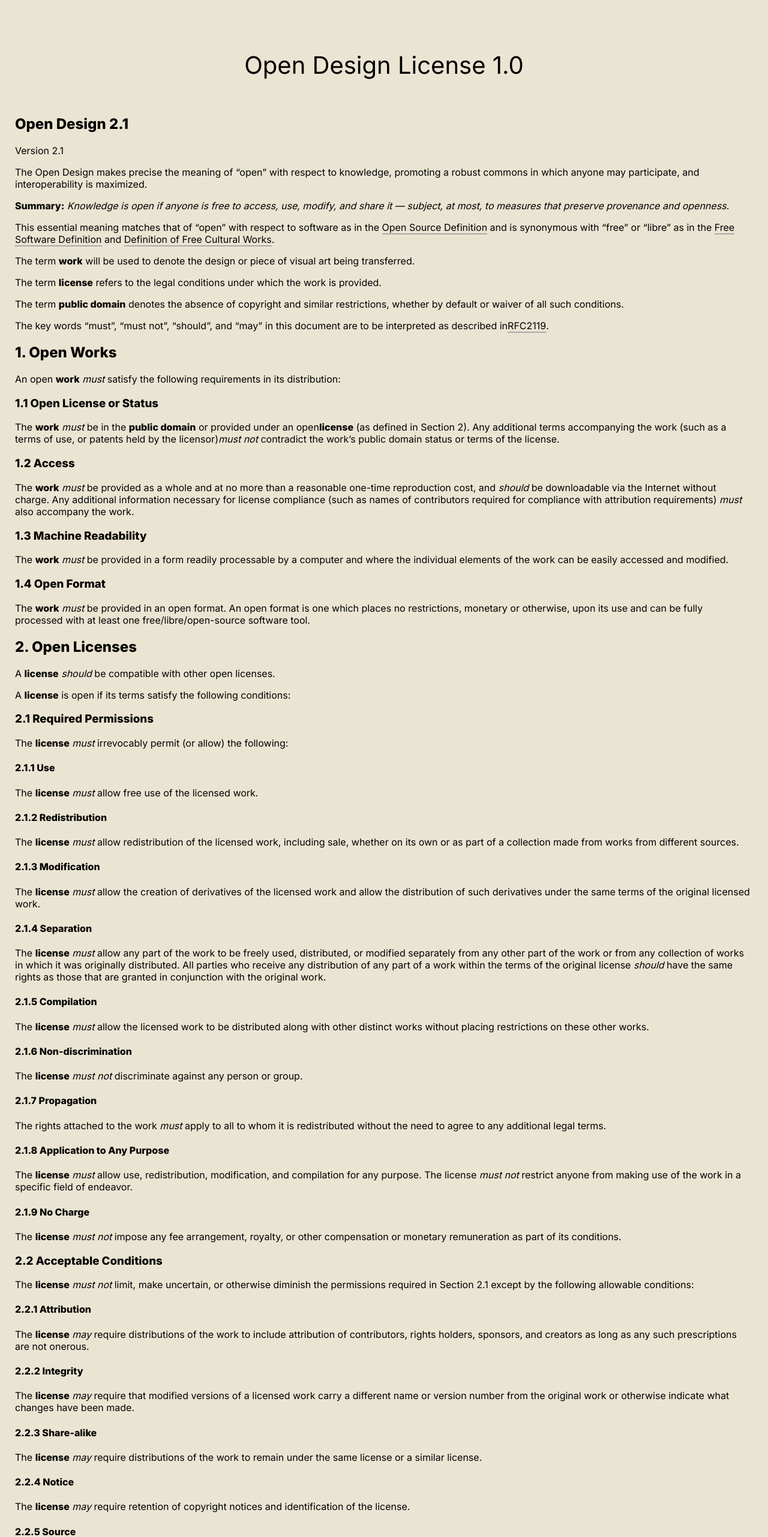
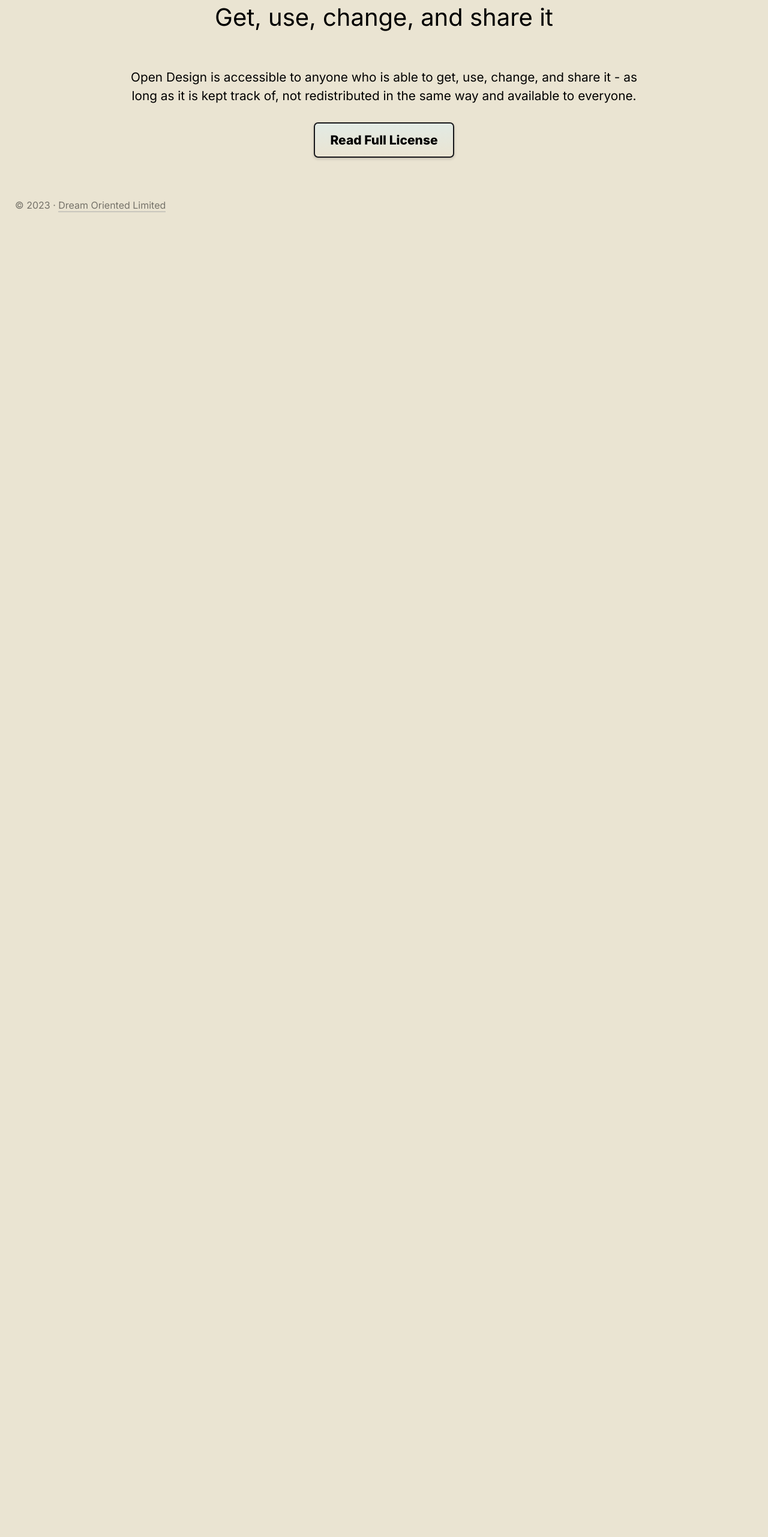
Before and after one commit to btk/opendesign, a Next.js app: page / in a window 1280 px wide. Shown: the part 234-2797 px from the top of the page at 60% size. After the commit the page ends 800 px from the top, so only its background shows below. Built offline with nearby package versions, Linux system fonts and the light colour scheme.

Commit message:
main flow, better license

```diff
--- a/components/Footer/index.js
+++ b/components/Footer/index.js
@@ -6,6 +6,9 @@ function Footer(){
   return(
     <>
       <div className={styles.footerCarrier}>
+        <footer className={styles.footer}>
+            <p style={{opacity: 0.5}}>&copy; {new Date().getFullYear()} &middot; <a href="https://dreamoriented.org" target="_blank" rel="noreferrer" style={{fontWeight: "normal"}}>Dream Oriented Limited</a></p>
+        </footer>
       </div>
     </>
   );
--- a/components/Footer/style.module.css
+++ b/components/Footer/style.module.css
@@ -1,5 +1,4 @@
 .footerCarrier {
-  background: #f1f5f9;
   margin-top: 20px;
 }
 
--- a/components/Header/index.js
+++ b/components/Header/index.js
@@ -8,7 +8,7 @@ function Header(){
     <>
       <div className={styles.header}>
         <div className={styles.headerHolder}>
-          <img className={styles.logo} src={"/logo.svg"} width={140} height={30} alt={`SVG Repo - Search, explore, edit and share open licensed SVG vectors`} />
+          <Link href="/"><img className={styles.logo} src={"/logo.svg"} width={140} height={30} alt={`SVG Repo - Search, explore, edit and share open licensed SVG vectors`} /></Link>
 
           <ul className={styles.menuMobile} style={{display: "auto"}}>
             <li>
--- a/pages/index.js
+++ b/pages/index.js
@@ -1,4 +1,5 @@
 import Image from 'next/image'
+import Link from 'next/link'
 import styles from '../styles/Home.module.css'
 import SEO from '@/components/SEO'
 import Layout from '@/components/layout';
@@ -10,172 +11,15 @@ export default function Home() {
         title="Open Design - License for Design" isHome={true}
         description="VRUX is an open-source software that makes prototyping VR experiences crazy fast and intuitive, express interest below."
       />
-      <div>
 
       <main className={styles.main}>
         <h1 style={{display: "none"}}>Open Design</h1>
-        <h2 className={styles.tagline}>Open Design License 1.0</h2>
+        <h2 className={styles.tagline}>Get, use, change, and share it</h2>
+        <p className={styles.taglineParagraph}>Open Design is accessible to anyone who is able to get, use, change, and share it - as long as it is kept track of, not redistributed in the same way and available to everyone.</p>
 
-        <div class="container">
-        <h2>Open Design 2.1</h2>
+        <Link href="/license/"><div className={styles.button}>Read Full License</div></Link>
+      </main>
 
-        <p>Version 2.1</p>
-
-        <p>The Open Design makes precise the meaning of “open” with respect to knowledge, promoting a robust commons in which anyone may participate, and interoperability is maximized.</p>
-
-        <p><strong>Summary:</strong> <em>Knowledge is open if anyone is free to access, use, modify, and share it — subject, at most, to measures that preserve provenance and openness.</em></p>
-
-        <p>This essential meaning matches that of “open” with respect to software as in the <a href="https://en.wikipedia.org/wiki/The_Open_Source_Definition">Open Source Definition</a> and is synonymous with “free” or “libre” as in the <a href="https://en.wikipedia.org/wiki/The_Free_Software_Definition">Free Software Definition</a> and <a href="https://en.wikipedia.org/wiki/Definition_of_Free_Cultural_Works">Definition of Free Cultural Works</a>.</p>
-
-        <p>The term <strong>work</strong> will be used to denote the design or piece of visual art being transferred.</p>
-
-        <p>The term <strong>license</strong> refers to the legal conditions under which the work is provided.</p>
-
-        <p>The term <strong>public domain</strong> denotes the absence of copyright and similar
-        restrictions, whether by default or waiver of all such conditions.</p>
-
-        <p>The key words “must”, “must not”, “should”, and “may”
-        in this document are to be interpreted as described in
-        <a href="https://tools.ietf.org/html/rfc2119">RFC2119</a>.</p>
-
-        <h2 id="1-open-works">1. Open Works</h2>
-
-        <p>An open <strong>work</strong> <em>must</em> satisfy the following requirements in its distribution:</p>
-
-        <h3 id="11-open-license-or-status">1.1 Open License or Status</h3>
-
-        <p>The <strong>work</strong> <em>must</em> be in the <strong>public domain</strong> or provided under an open
-        <strong>license</strong> (as defined in Section 2).  Any additional terms accompanying
-        the work (such as a terms of use, or patents held by the licensor)
-        <em>must not</em> contradict the work’s public domain status or terms of the license.</p>
-
-        <h3 id="12-access">1.2 Access</h3>
-
-        <p>The <strong>work</strong> <em>must</em> be provided as a whole and at no more than a reasonable
-        one-time reproduction cost, and <em>should</em> be downloadable via the Internet without charge.
-        Any additional information necessary for license compliance (such as names of
-        contributors required for compliance with attribution requirements) <em>must</em> also
-        accompany the work.</p>
-
-        <h3 id="13-machine-readability">1.3 Machine Readability</h3>
-
-        <p>The <strong>work</strong> <em>must</em> be provided in a form readily processable by a computer and where the individual elements of the work can be easily accessed and modified.</p>
-
-        <h3 id="14-open-format">1.4 Open Format</h3>
-
-        <p>The <strong>work</strong> <em>must</em> be provided in an open format. An open format is
-        one which places no restrictions, monetary or otherwise, upon its use and can be fully processed
-        with at least one free/libre/open-source software tool.</p>
-
-        <h2 id="2-open-licenses">2. Open Licenses</h2>
-
-        <p>A <strong>license</strong> <em>should</em> be compatible with other open licenses.</p>
-
-        <p>A <strong>license</strong> is open if its terms satisfy the following conditions:</p>
-
-        <h3 id="21-required-permissions">2.1 Required Permissions</h3>
-
-        <p>The <strong>license</strong> <em>must</em> irrevocably permit (or allow) the following:</p>
-
-        <h4 id="211-use">2.1.1 Use</h4>
-
-        <p>The <strong>license</strong> <em>must</em> allow free use of the licensed work.</p>
-
-        <h4 id="212-redistribution">2.1.2 Redistribution</h4>
-
-        <p>The <strong>license</strong> <em>must</em> allow redistribution of the licensed work,
-        including sale, whether on its own or as part of a collection made from
-        works from different sources.</p>
-
-        <h4 id="213-modification">2.1.3 Modification</h4>
-
-        <p>The <strong>license</strong> <em>must</em> allow the creation of derivatives of the licensed
-        work and allow the distribution of such derivatives under the same
-        terms of the original licensed work.</p>
-
-        <h4 id="214-separation">2.1.4 Separation</h4>
-
-        <p>The <strong>license</strong> <em>must</em> allow any part of the work
-        to be freely used, distributed, or modified separately from any other part
-        of the work or from any collection of works in which it was originally
-        distributed. All parties who receive any distribution of any part of
-        a work within the terms of the original license <em>should</em> have the same rights
-        as those that are granted in conjunction with the original work.</p>
-
-        <h4 id="215-compilation">2.1.5 Compilation</h4>
-
-        <p>The <strong>license</strong> <em>must</em> allow the licensed work to be distributed along
-        with other distinct works without placing restrictions on these other works.</p>
-
-        <h4 id="216-non-discrimination">2.1.6 Non-discrimination</h4>
-
-        <p>The <strong>license</strong> <em>must not</em> discriminate against any person or group.</p>
-
-        <h4 id="217-propagation">2.1.7 Propagation</h4>
-
-        <p>The rights attached to the work <em>must</em> apply to all to whom it is redistributed
-        without the need to agree to any additional legal terms.</p>
-
-        <h4 id="218-application-to-any-purpose">2.1.8 Application to Any Purpose</h4>
-
-        <p>The <strong>license</strong> <em>must</em> allow use, redistribution, modification, and
-        compilation for any purpose. The license <em>must not</em> restrict anyone
-        from making use of the work in a specific field of endeavor.</p>
-
-        <h4 id="219-no-charge">2.1.9 No Charge</h4>
-
-        <p>The <strong>license</strong> <em>must not</em> impose any fee arrangement, royalty, or other
-        compensation or monetary remuneration as part of its conditions.</p>
-
-        <h3 id="22-acceptable-conditions">2.2 Acceptable Conditions</h3>
-
-        <p>The <strong>license</strong> <em>must not</em> limit, make uncertain, or otherwise diminish the permissions
-        required in Section 2.1 except by the following allowable conditions:</p>
-
-        <h4 id="221-attribution">2.2.1 Attribution</h4>
-
-        <p>The <strong>license</strong> <em>may</em> require distributions of the work to include attribution
-        of contributors, rights holders, sponsors, and creators as long as
-        any such prescriptions are not onerous.</p>
-
-        <h4 id="222-integrity">2.2.2 Integrity</h4>
-
-        <p>The <strong>license</strong> <em>may</em> require that modified versions of a licensed work
-        carry a different name or version number from the original work or
-        otherwise indicate what changes have been made.</p>
-
-        <h4 id="223-share-alike">2.2.3 Share-alike</h4>
-
-        <p>The <strong>license</strong> <em>may</em> require distributions of the work to remain
-        under the same license or a similar license.</p>
-
-        <h4 id="224-notice">2.2.4 Notice</h4>
-
-        <p>The <strong>license</strong> <em>may</em> require retention of copyright notices and identification of the license.</p>
-
-        <h4 id="225-source">2.2.5 Source</h4>
-
-        <p>The <strong>license</strong> <em>may</em> require that anyone distributing the work provide recipients with access to the preferred form for making modifications.</p>
-
-        <h4 id="226-technical-restriction-prohibition">2.2.6 Technical Restriction Prohibition</h4>
-
-        <p>The <strong>license</strong> <em>may</em> require that distributions of the work remain free of any technical measures that would restrict the exercise of otherwise allowed rights.</p>
-
-        <h4 id="227-non-aggression">2.2.7 Non-aggression</h4>
-
-        <p>The <strong>license</strong> <em>may</em> require modifiers to grant the public additional permissions (for example, patent licenses) as required for exercise of the rights allowed by the license. The license may also condition permissions on not aggressing against licensees with respect to exercising any allowed right (again, for example, patent litigation).</p>
-
-        <p><em>The Open Design was initially derived from the Open Source Definition, which in turn was derived from the original Debian Free Software Guidelines, and the Debian Social Contract of which they are a part, which were created by Bruce Perens and the Debian Developers. Bruce later used the same text in creating the Open Source Definition. This definition is substantially derivative of those documents and retains their essential principles. Richard Stallman was the first to push the ideals of software freedom which we continue.</em></p>
-
-
-      </div>
-
-            </main>
-
-      <footer className={styles.footer}>
-          <p style={{opacity: 0.5}}>&copy; {new Date().getFullYear()} &middot; <a href="https://dreamoriented.org" target="_blank" rel="noreferrer" style={{fontWeight: "normal"}}>Dream Oriented Limited</a></p>
-      </footer>
-      </div>
     </Layout>
   )
 }
--- a/styles/Home.module.css
+++ b/styles/Home.module.css
@@ -10,7 +10,6 @@
 }
 
 .main {
-  padding: 5rem 0;
   flex: 1;
   display: flex;
   flex-direction: column;
@@ -25,18 +24,25 @@
   text-align: center;
 }
 
+.taglineParagraph {
+  font-size: 1.3rem;
+  line-height: 1.5;
+  text-align: center;
+  max-width: 880px;
+}
+
 .footer {
   padding: 20px;
 }
 
 .button {
-  background: #fbbf24;
   font-size: 21px;
   font-weight: 700;
   padding: 15px 25px;
-  border-radius: 20px;
-  border: 5px solid #18181b;
-  text-transform: uppercase;
+  border-radius: 7px;
+  border: 2px solid #18181b;
+  background: linear-gradient(#E2EAE4, #EAE4D2);
+  box-shadow: 0 2px 5px 0 rgb(0 0 0 / 18%);
   cursor: pointer;
   margin: 8px;
 }
@@ -48,6 +54,6 @@
 
 @media (max-width: 600px) {
   .tagline {
-    font-size: 1.5rem;
+    font-size: 2rem;
   }
 }
```
Also changed, not shown: markdown/license.md.
